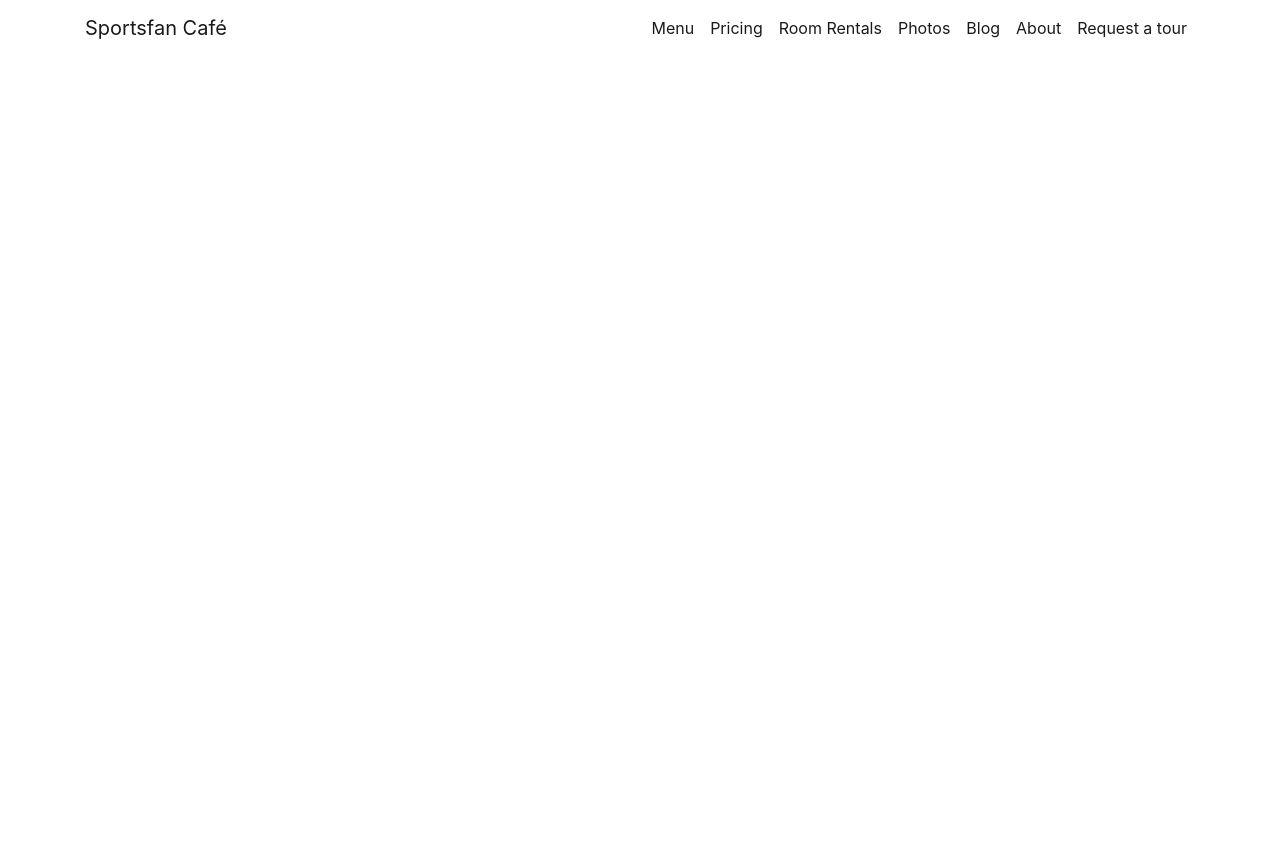
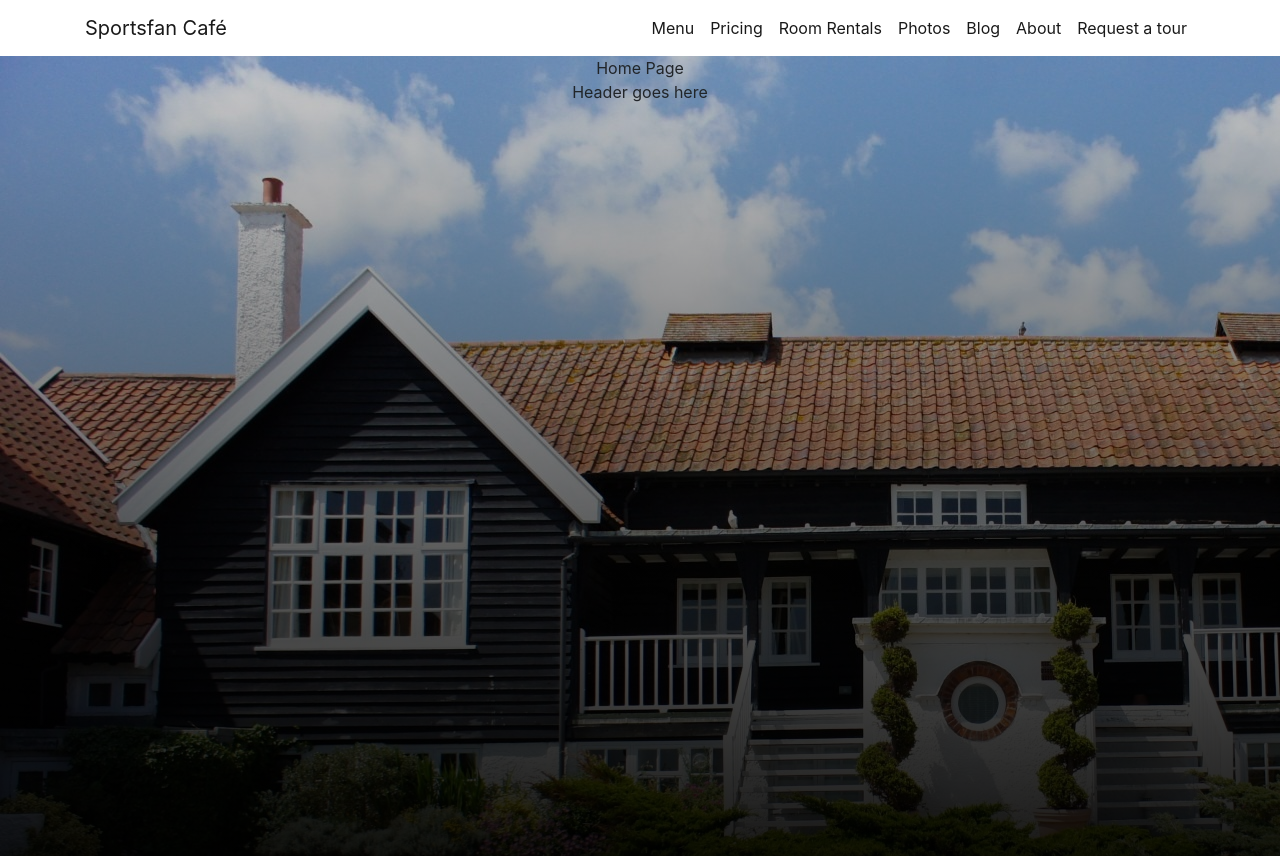
Before and after one commit to n305oul93/sportsfan-cafe-react, a React (Create React App) app: page / in a window 1280 px wide. Before the commit the page ends 800 px from the top, so only its background shows below. Built offline with nearby package versions, Linux system fonts and the light colour scheme.

Commit message:
Creates the homepage and header components

```diff
--- /dev/null
+++ b/src/components/HeaderComponent.js
@@ -0,0 +1,8 @@
+import React from 'react'
+import '../css/Header.css'
+
+function Header() {
+  return <>Header goes here</>
+}
+
+export default Header
--- /dev/null
+++ b/src/components/HomePageComponent.js
@@ -0,0 +1,17 @@
+import React from 'react'
+import Header from './HeaderComponent'
+import '../css/HomePage.css'
+
+function HomePage() {
+  return (
+    <>
+      <div className='home-page'>
+        Home Page
+        <br />
+        <Header />
+      </div>
+    </>
+  )
+}
+
+export default HomePage
--- a/src/components/MainComponent.js
+++ b/src/components/MainComponent.js
@@ -1,7 +1,7 @@
-import React, { Component } from 'react';
-import MainNavbar from './NavbarComponent';
-// import Home from './HomeComponent';
-import { Switch, Route, Redirect } from 'react-router-dom';
+import React, { Component } from 'react'
+import MainNavbar from './NavbarComponent'
+import HomePage from './HomePageComponent'
+import { Switch, Route, Redirect } from 'react-router-dom'
 
 class Main extends Component {
   render() {
@@ -9,11 +9,12 @@ class Main extends Component {
       <>
         <MainNavbar />
         <Switch>
+          <Route exact path='/' component={HomePage} />
           <Redirect to='/' />
         </Switch>
       </>
-    );
+    )
   }
 }
 
-export default Main;
+export default Main
--- /dev/null
+++ b/src/css/HomePage.css
@@ -0,0 +1,5 @@
+.home-page {
+  background: linear-gradient(rgba(0, 0, 0, 0.2), rgba(0, 0, 0, 0.9)),
+    url('../assets/images/thorpeness.jpg');
+  height: 100vh;
+}
```
Also changed, not shown: src/assets/images/thorpeness.jpg (added), src/css/Header.css (added).
